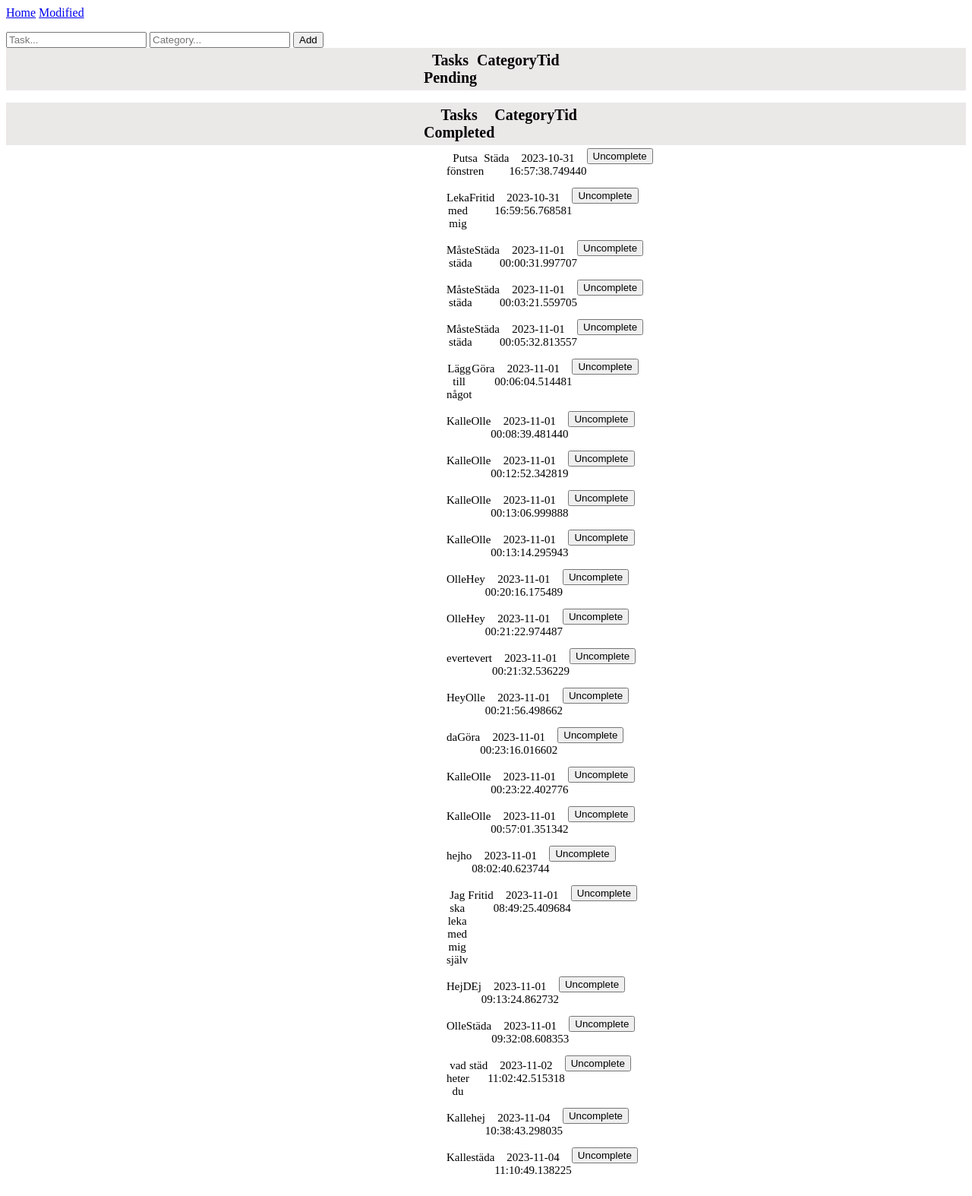
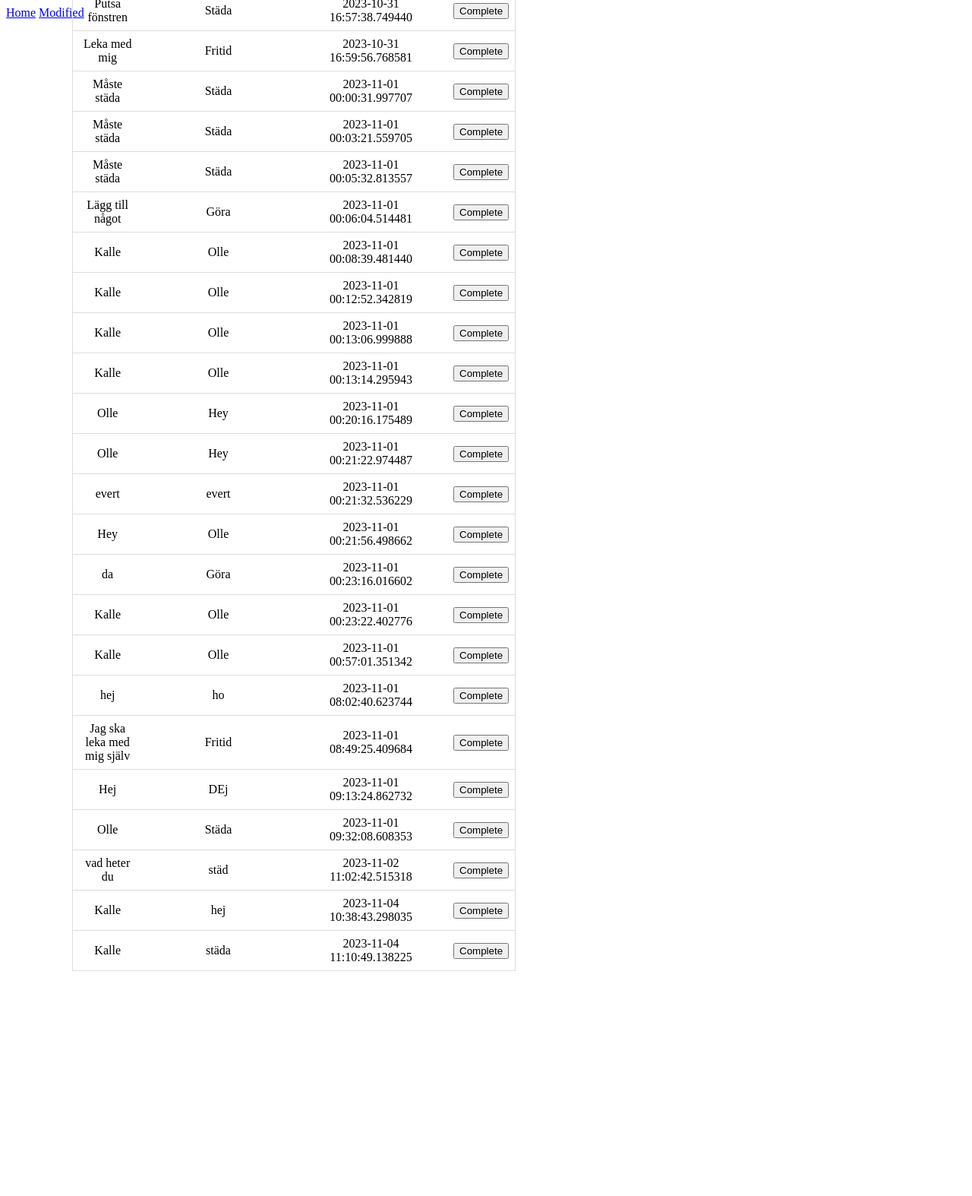
Before and after one commit to k1s3n/TodoList, a Flask app: page /modified in a window 1280 px wide. Shown: the whole page at 76% size. After the commit the page ends 1278 px from the top, so only its background shows below. Run offline with Flask 3, Linux system fonts and the light colour scheme.

Commit message:
uppdaterat front/back

```diff
--- a/app.py
+++ b/app.py
@@ -99,7 +99,7 @@ def update_tasks_completed(task_id):
 
     db.session.commit()
 
-    return redirect(url_for('modified'))
+    return redirect(url_for('home_modified'))
 
 
 
--- a/static/style.css
+++ b/static/style.css
@@ -1,6 +1,41 @@
+.list-table {
+    width: 40%;
+    max-height: 400px;
+    overflow-y: auto;
+    border-collapse: collapse; /* Använd 'separate' istället för 'collapse' för att ha celler utan ramar mellan dem */
+    border: 1px solid #ddd;
+
+}
+
+.list-table th, .list-table td {
+    border: 0; /* Ta bort kantlinjer på alla <th> och <td> */
+    padding: 8px;
+    text-align: center;
+}
+
+.list-table th {
+    background-color: #ebe8e8;
+    font-weight: bold;
+}
+
+.list-item {
+    border-collapse: separate;
+    border: 1px solid #ddd; /* Lägg till en border runt hela <tr> med klassen "list-item" */
+
+}
+
+.table-container {
+    display: flex;
+    justify-content: center;
+    align-items: center;
+    height: 120vh;
+}
+
+
 .list_clean {
     list-style: none;
     padding: 0px;
+
 
 }
 .list_clean .list-header {
@@ -12,8 +47,17 @@
     padding: 0px 550px;
 }
 
+.list_clean .input {
+    display: flex;
+    justify-content: space-between;
+    background: #ebe8e8;
+    font-weight: bold;
+    font-size: 20px;
+    padding: 0px 700px;
+}
+
 .list_clean .list-item {
-    display: flex;
+    display:flex;
     justify-content: space-between;
     padding: 4px 580px;
     font-size: 15px;
@@ -22,6 +66,8 @@
     -moz-user-select: none;
     -ms-user-select: none;
     user-select: none;
+    border: 1px solid #ddd;
+    border-radius: 0%;
 }
 
 .list_clean .header-item,
--- a/templates/base.html
+++ b/templates/base.html
@@ -2,8 +2,12 @@
 <html lang="en">
 
 <head>
-    <a href="/">Home</a>
-    <a href="/modified">Modified</a>
+    <nav>
+                <a href="/">Home</a>
+                <a href="/modified">Modified</a>
+</nav>
+
+
     <meta charset="UTF-8">
     <meta name="viewport" content="width=device-width, initial-scale=1.0">
     <title>{% block title %}ToDo List{% endblock %}</title>
--- a/templates/modified.html
+++ b/templates/modified.html
@@ -8,11 +8,87 @@
 </head>
 <body>
     {% block content %}
+    <div class="table-container">
+    <table class="list-table">
+
+            <th></th>
+            <th><h1>ToDo List</h1></th>
+            <th></th>
+            <th></th>
+        </tr>
+        <tr>
+            <form id ="MyForm" method="POST" action="/new_task">
+                <th></th>
+                <th><input type="text" name="content" placeholder="Task..." required></th>
+                <th><input type="text" name="categories" placeholder="Category..." required></th>
+                <th><button type="submit" class="addBtn">Add</button></td>
+                </form>
+        </tr>
+        <tr>
+            <th>Tasks</1th>
+            <th>Category</th>
+            <th>Time</th>
+            <th></th>
+        </tr>
+        {% if tasks %}
+            {% for task in tasks %}
+            {% set has_pending_tasks = false %}
+                {% if not task.completed%}
+                    <tr class="list-item">
+                        <td>{{ task.content }}</td>
+                        <td>{{ task.categories }}</td>
+                        <td>{{ task.date_created }}</td>
+                        <td>
+                            <form method="POST" action="/update_tasks/{{ task.id }}" class="updateBtn">
+                                <button type="submit" class="updateBtn">Complete</button>
+                            </form>
+                        </td>
+                    </tr>
+                    {% set has_pending_tasks = true %}
+                {% endif %}
+            {% endfor %}
+        {% endif %}
+
+        {% if not has_pending_tasks %}
+            <tr>
+                <td colspan="4">Det finns inga uppgifter som är avvaktande.</td>
+            </tr>
+        {% endif %}
+        <tr>
+            <th>Tasks Completed</1th>
+            <th>Category</th>
+            <th>Time</th>
+            <th></th>
+        </tr>
+        {% for task in tasks %}
+        {% if task.completed%}
+        <tr class="list-item">
+            <td>{{ task.content }}</td>
+            <td>{{ task.categories }}</td>
+            <td>{{ task.date_created }}</td>
+            <form method="POST" action="/update_tasks/{{ task.id }}" class="updateBtn">
+            <td><button type="submit" class="updateBtn">Complete</button></td>
+                </form>
+        </tr>
+        {% endif %}
+        {% endfor %}
+    </table>
+
+    <table class="list-table">
+
+    </table>
+
+
+
+
+
+<!--
     <ul class="list_clean">
-        <li class="list_header">
+        <li class="input">
             <form id ="MyForm" method="POST" action="/new_task">
+                <span class="header-item"><h3>Todo List</h3></span>
                 <span class="header-item"><input type="text" name="content" placeholder="Task..." required></span>
-                <input type="text" name="categories" placeholder="Category..." required>
+                <span class="header-item"><input type="text" name="categories" placeholder="Category..." required></span>
                 <button type="submit" class="addBtn">Add</button>
             </form>
         </li>
@@ -59,6 +135,7 @@
         {% endif %}
         {% endfor %}
     </ul>
+-->
     {% endblock %}
 </body>
 </html>
```
Also changed, not shown: instance/task.db.
